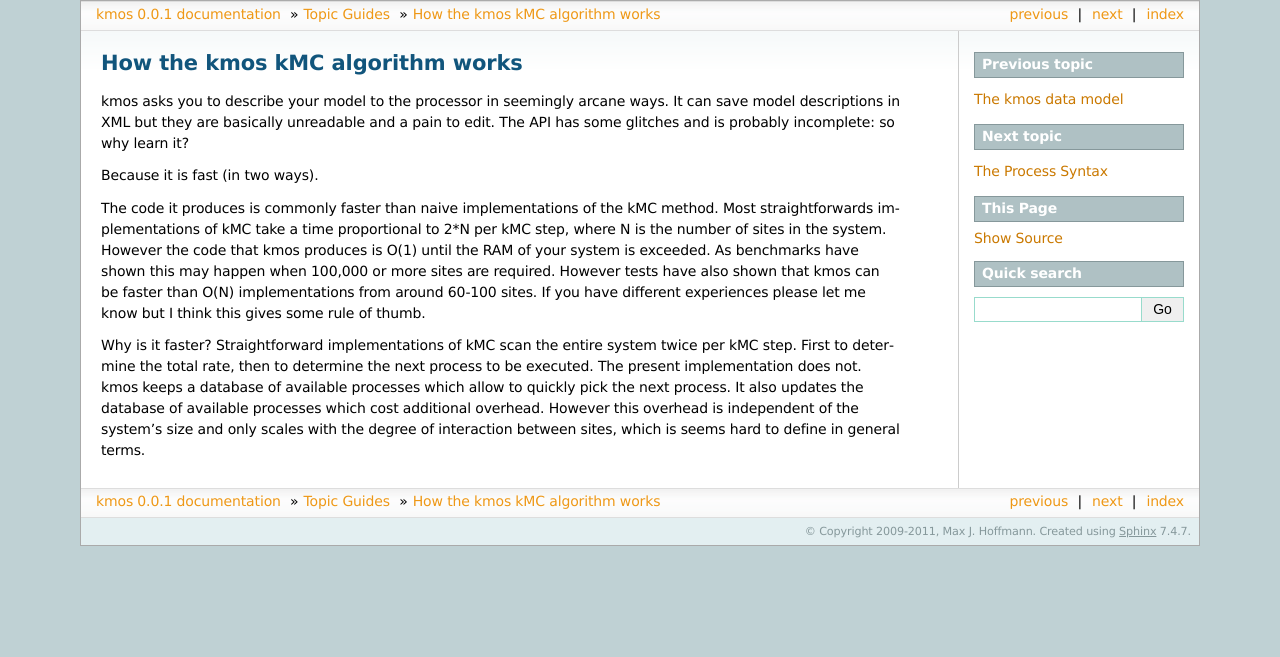
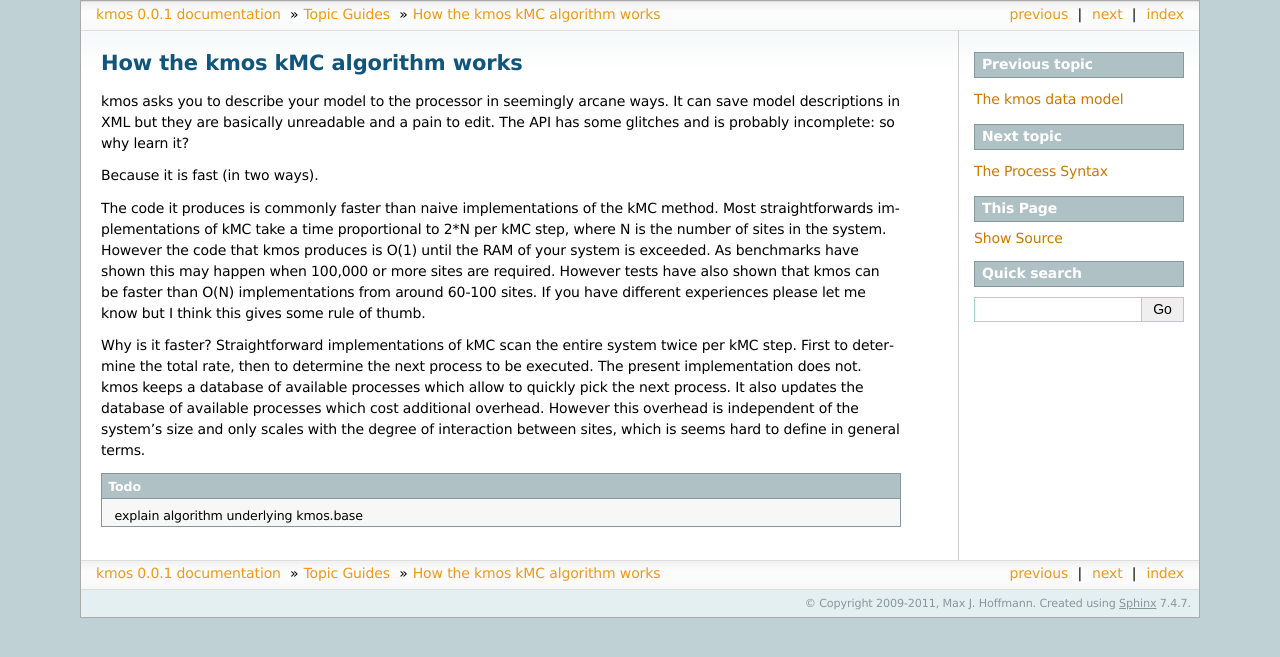
Before and after one commit to mhoffman/kmos, a Sphinx documentation site: the page built from doc/source/topic_guides/kmos_speed.rst, in a window 1280 px wide. Shown: the top 657 px of the page. Built offline with Sphinx 7.4.7, drawn with Linux system fonts in a browser that asks for light colours; formulas are drawn with MathJax 3.

Commit message:
Added todo remark

```diff
--- a/doc/source/topic_guides/kmos_speed.rst
+++ b/doc/source/topic_guides/kmos_speed.rst
@@ -29,3 +29,6 @@ updates the database of available processes which cost additional
 overhead. However this overhead is independent of the system's size
 and only scales with the degree of interaction between sites, which
 is seems hard to define in general terms.
+
+
+.. TODO:: explain algorithm underlying kmos.base
```
